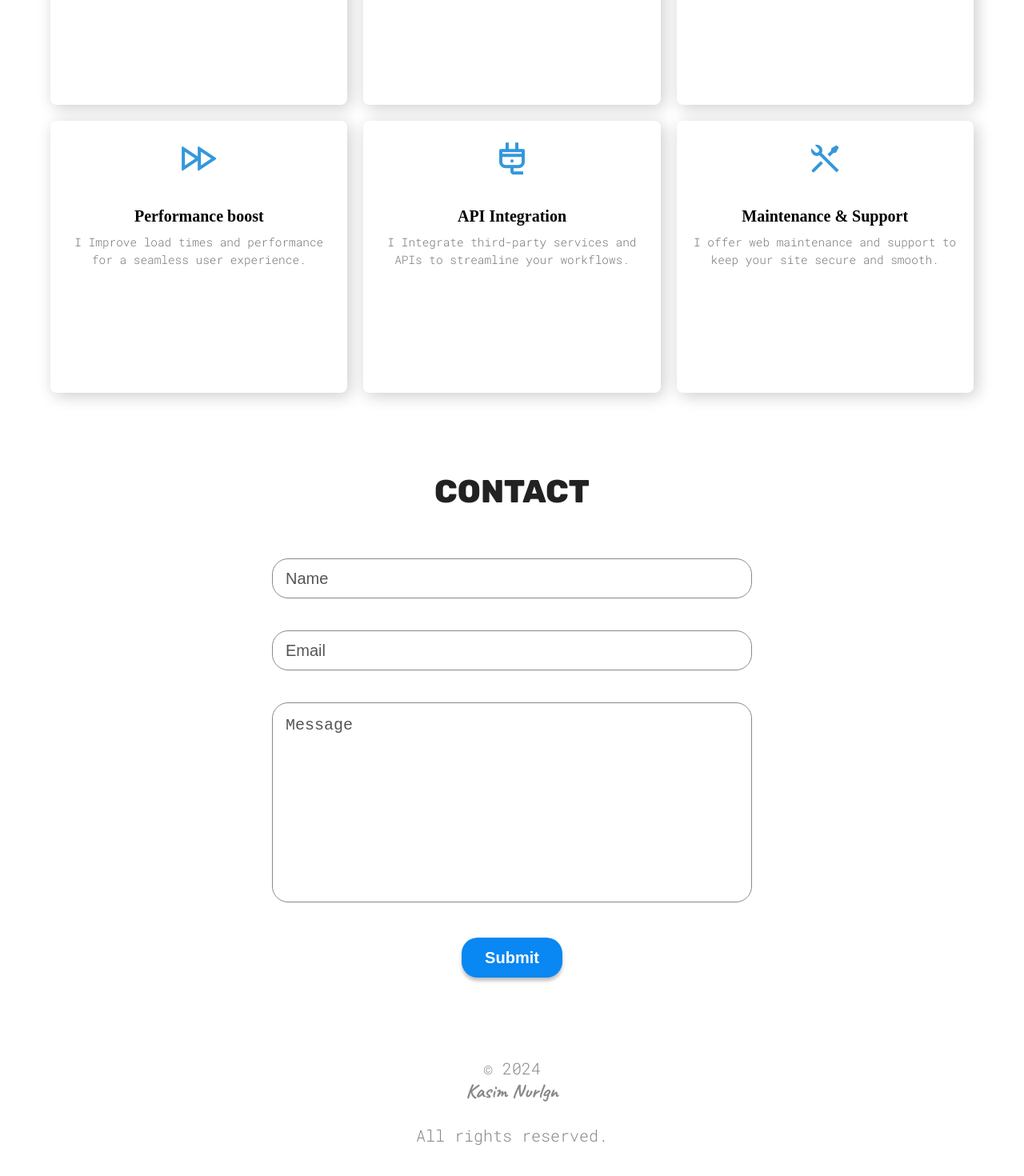
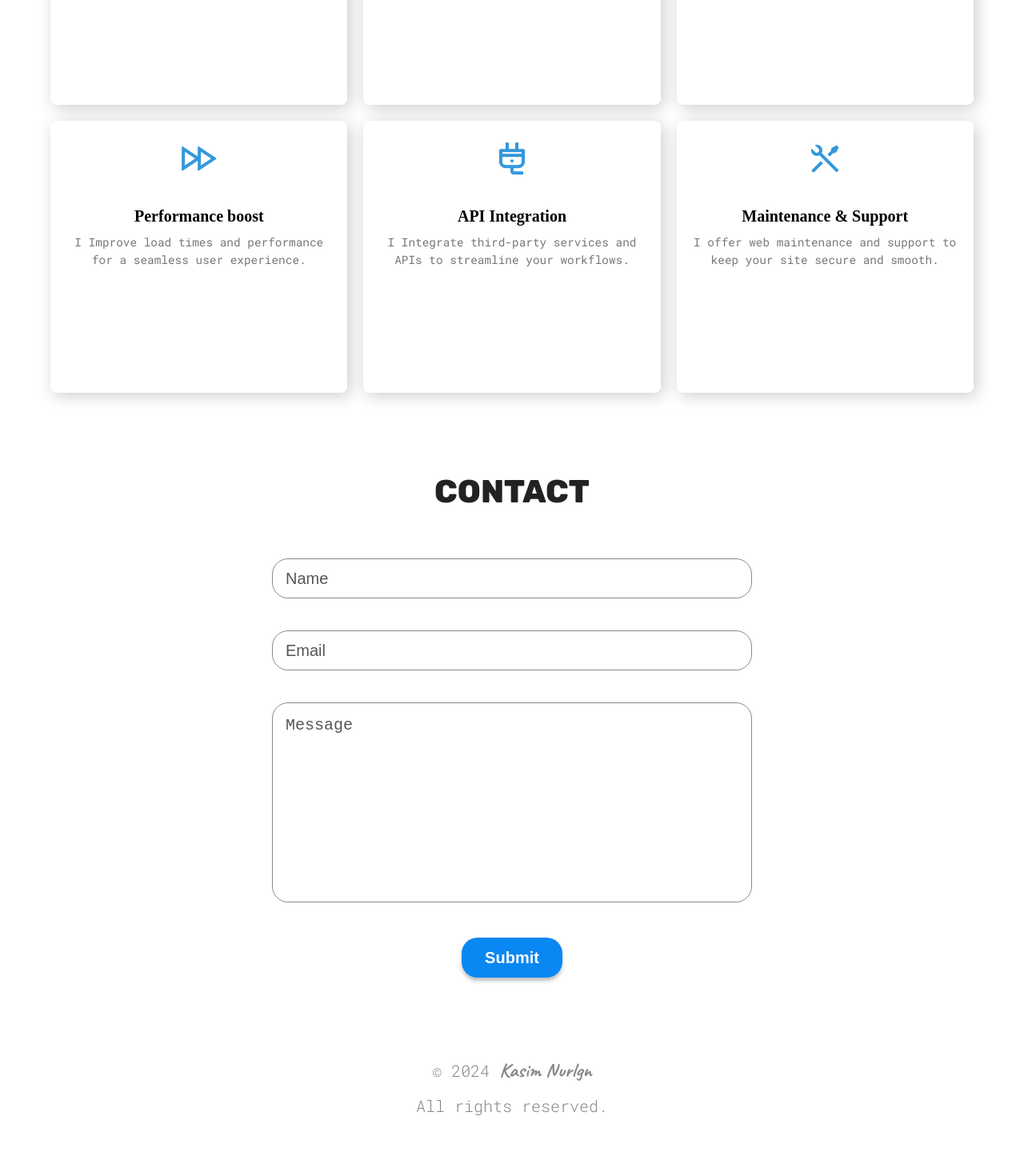
Before and after one commit to kasimnurlgn/my-portfolio, a React (Vite) app: page / in a window 1280 px wide. Shown: the part 2487-3957 px from the top of the page at 80% size. Built offline with nearby package versions, Linux system fonts and the light colour scheme.

Commit message:
Footer fixed

```diff
--- a/src/index.css
+++ b/src/index.css
@@ -0,0 +1,3 @@
+html {
+  scroll-behavior: smooth;
+}
--- a/src/sections/Contact/Contact.jsx
+++ b/src/sections/Contact/Contact.jsx
@@ -5,7 +5,7 @@ import styles from "./ContactStyles.module.css";
 import Swal from "sweetalert2";
 function Contact() {
   useEffect(() => {
-    AOS.init({ duration: 1000 });
+    AOS.init({ duration: 1000, once:true });
   }, []);
 
   const onSubmit = async (event) => {
--- a/src/sections/Footer/FooterStyles.module.css
+++ b/src/sections/Footer/FooterStyles.module.css
@@ -7,10 +7,12 @@
     font-size: 20px;
     color: var(--footer-text-color);
   }
+  p .logo {
+    display: inline-block;
+
+    font-family: "caveat", cursive;
+    font-size: 25px;
+    font-weight: bold;
+    margin-bottom: 15px;
+  }
 }
-p .logo {
-  font-family: "caveat", cursive;
-  font-size: 25px;
-  font-weight: bold;
-  /* margin-bottom: 30px; */
-}
--- a/src/sections/Services/Services.css
+++ b/src/sections/Services/Services.css
@@ -31,7 +31,6 @@
 /* Description Styling */
 .service p {
   font-size: 0.9rem;
-  /* color: #777; */
   line-height: 1.5;
   text-align: center;
   align-items: justify;
@@ -90,7 +89,8 @@
 }
 
 .service.light p {
-  color: #777; /* Light text color */
+  color: #777;
+  font-weight: 400;
 }
 
 /* Dark Mode Styles */
--- a/src/sections/Services/Services.jsx
+++ b/src/sections/Services/Services.jsx
@@ -9,7 +9,7 @@ const Service = () => {
   const { theme } = useTheme(); // Access current theme
 
   useEffect(() => {
-    AOS.init({ duration: 1000, once: true });
+    AOS.init({ duration: 1000, });
   }, []);
 
   const services = [
--- a/src/sections/Skills/Skills.jsx
+++ b/src/sections/Skills/Skills.jsx
@@ -55,8 +55,8 @@ function Skills() {
               theme === "light" ? styles.lightBox : styles.darkBox
             }`}
             key={skill.name}
-            data-aos="fade-right"
-            data-aos-delay={(index + 1) * 100}
+            data-aos="fade-down"
+            data-aos-delay={(index + 1) * 10}
           >
             <div
               className={`${styles.icon} ${
```
